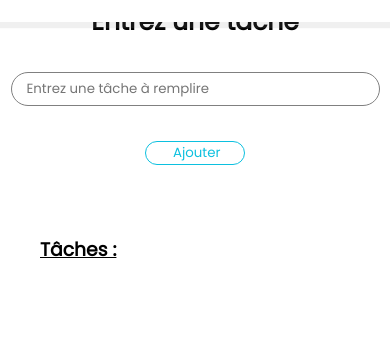
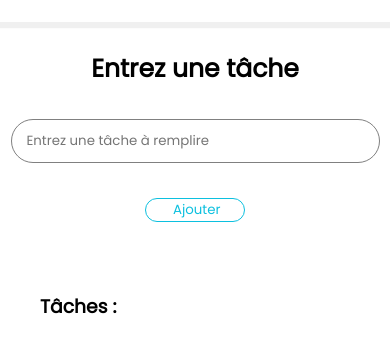
Before and after one commit to lroux07/todo_list, a website built with Vite: page index.html in a window 390 px wide. Shown: the part 92-444 px from the top of the page. Built offline with nearby package versions, Linux system fonts and the light colour scheme.

Commit message:
Finish list

```diff
--- a/main.js
+++ b/main.js
@@ -5,4 +5,12 @@ let ol = document.querySelector("#ol");
 function liste() {
   ol.innerHTML += `<li>${tachesInput.value}</li>`;
 }
-inputBtn.addEventListener("click", liste)
+
+inputBtn.addEventListener("click", liste);
+
+
+// if(tachesInput == false) {
+  //   ol.innerHTML = `${
+  //     tachesInput.value.length > 0 ? tachesInput.value : "Veuillez entrer une tâche valide !"
+  //   }`;
+  // }
--- a/style.css
+++ b/style.css
@@ -58,9 +58,9 @@ input {
   display: flex;
   margin: -15px auto;
   width: 350px;
-  height: 30px;
+  height: 40px;
   padding-left: 15px;
-  border-radius: 20px;
+  border-radius: 100px;
   border: 1px solid gray;
   color: #0cc0df;
 }
@@ -86,9 +86,17 @@ button:hover {
 h3 {
   padding: 20px;
   margin-left: 20px;
-  text-decoration: underline;
 }
 
 li {
   margin-left: 30px;
 }
+
+
+/* Responssive */
+
+@media(max-width: 693px) {
+  main {
+    margin-top: 30%;
+  }
+}
```
Also changed, not shown: index.html (line endings or trailing spaces).
